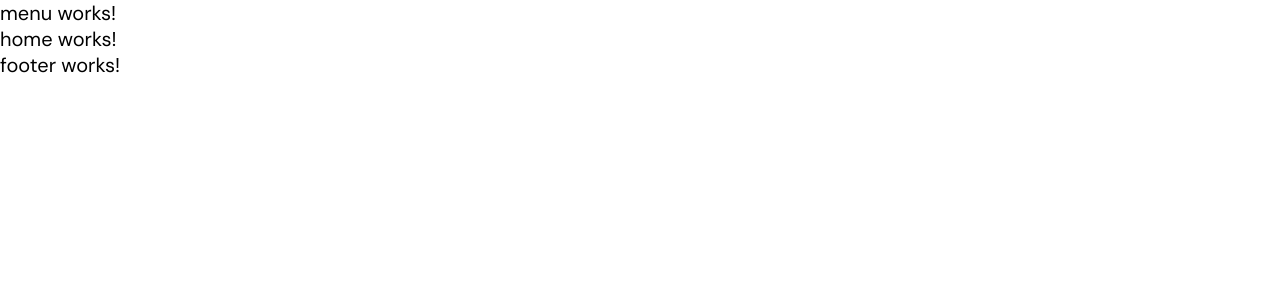
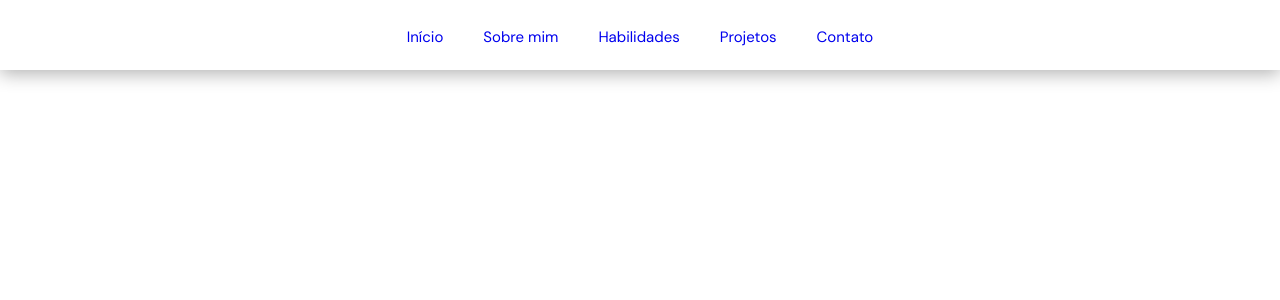
Before and after one commit to Matheus-Castro0/portfolio-matheus, an Angular app: page / in a window 1280 px wide. Shown: the top 300 px of the page. Built offline with nearby package versions, Linux system fonts and the light colour scheme.

Commit message:
menu do topo

```diff
--- a/src/app/menu/menu.component.css
+++ b/src/app/menu/menu.component.css
@@ -0,0 +1,68 @@
+nav {
+    box-shadow: 0 4px 17px #0000004d;
+    background: #fff;
+    position: fixed;
+    width: 100%;
+    display: flex;
+    align-items: center;
+    justify-content: right;
+    height: 70px;
+}
+
+nav ul {
+    display: flex;
+    flex-direction: column;
+    align-items: center;
+    justify-content: center;
+    list-style: none;
+    position: absolute;
+    top: 70px;
+    background: #fff;
+    width: 100%;
+}
+
+nav ul.open {
+    display: flex;
+}
+
+nav ul.closed {
+    display: none;
+}
+
+nav ul li {
+    padding: 20px;
+}
+
+nav ul li a {
+    font-size: var(--font-size-5);
+    text-decoration: none;
+}
+
+nav ul li a:hover {
+    color: var(--color-blue-2);
+}
+
+nav i {
+    font-size: 45px;
+    margin: 0 15px;
+    cursor: pointer;
+}
+
+@media (min-width: 768px) {
+
+    nav {
+        justify-content: center;
+    }
+
+    nav ul.open,
+    nav ul.closed {
+        display: flex;
+        flex-direction: row;
+        position: relative;
+        top: 0;
+    }
+
+    nav i {
+        display: none;
+    }
+}
--- a/src/app/menu/menu.component.html
+++ b/src/app/menu/menu.component.html
@@ -1 +1,11 @@
-<p>menu works!</p>
+<nav>
+    <ul [class]="menuStatus">
+        <li *ngFor="let item of menuItems">
+            <a [href]="item.url">{{item.name}}</a>
+        </li>
+    </ul>
+
+    <i class="material-symbols-outlined" (click)="menuClick()">
+        menu
+    </i>
+</nav>
--- a/src/app/menu/menu.component.ts
+++ b/src/app/menu/menu.component.ts
@@ -1,14 +1,31 @@
 import { Component } from '@angular/core';
 import { MenuService } from '../services/menu.service';
+import { Menu } from '../models/menu';
+import { CommonModule } from '@angular/common';
 
 @Component({
   selector: 'app-menu',
   standalone: true,
-  imports: [],
+  imports: [CommonModule],
   templateUrl: './menu.component.html',
   styleUrl: './menu.component.css'
 })
 export class MenuComponent {
 
-  constructor (private menuService: MenuService) { }
+  constructor(private menuService: MenuService) { }
+
+  menuStatus = 'closed';
+
+  menuItems?: Array<Menu>
+
+  ngOnInit() {
+    const menu = this.menuService.getItems();
+
+    this.menuItems = menu;
+  }
+
+  menuClick() {
+
+    this.menuStatus = (this.menuStatus === 'open' ? 'closed': 'open');
+  }
 }
--- a/src/index.html
+++ b/src/index.html
@@ -13,6 +13,9 @@
   <link
     href="https://fonts.googleapis.com/css2?family=DM+Sans:ital,opsz,wght@0,9..40,100..1000;1,9..40,100..1000&display=swap"
     rel="stylesheet">
+
+  <link rel="stylesheet"
+    href="https://fonts.googleapis.com/css2?family=Material+Symbols+Outlined:opsz,wght,FILL,GRAD@20..48,100..700,0..1,-50..200&icon_names=menu" />
 </head>
 
 <body>
```
